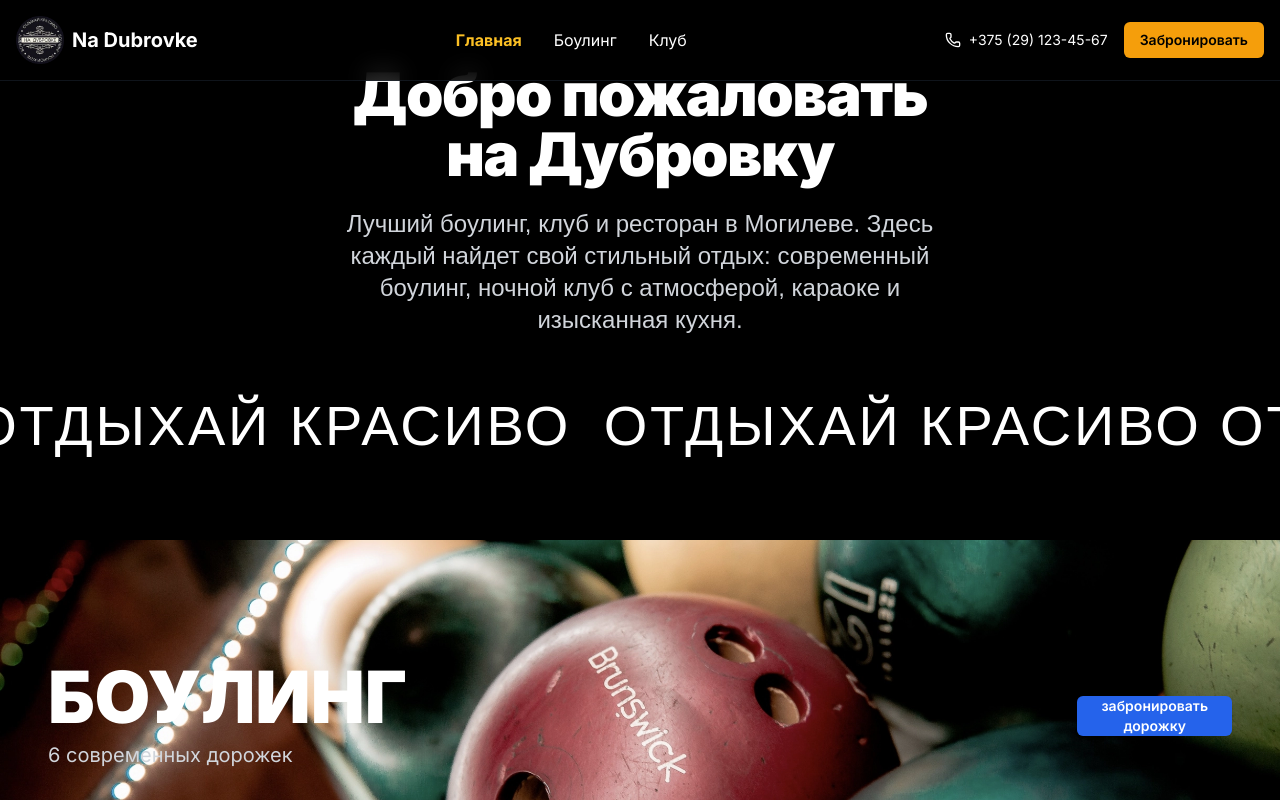
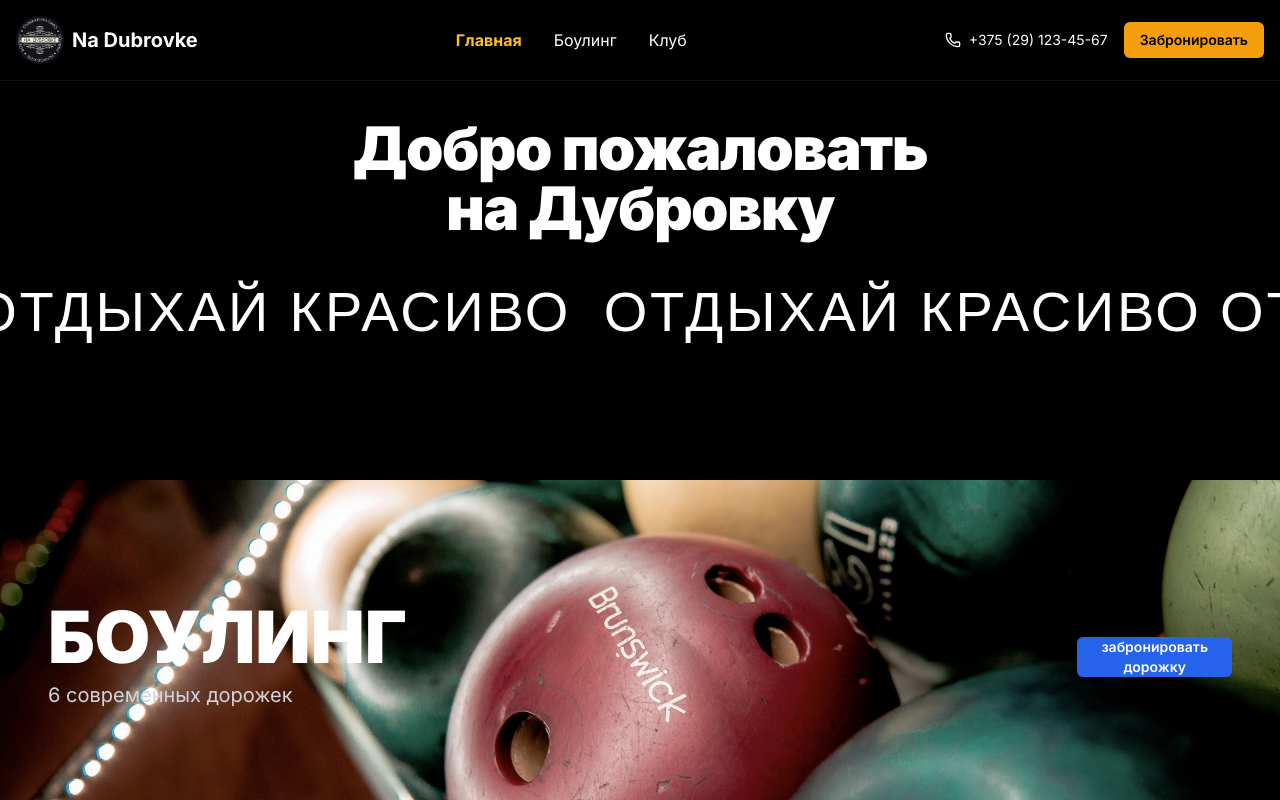
Before and after one commit to Faygo1337/na_dubrovke-bowling, a Next.js app: page / in a window 1280 px wide. Shown: the top 800 px of the page. Built offline with nearby package versions, Linux system fonts and the light colour scheme; a web font is replaced by a local one.

Commit message:
fix: remove description main page

```diff
--- a/app/page.tsx
+++ b/app/page.tsx
@@ -54,11 +54,11 @@ export default function Component() {
           <h1 className="text-4xl md:text-6xl font-black mb-6 tracking-tight font-[\'Dela Gothic One\',_sans-serif]">
             Добро пожаловать на Дубровку
           </h1>
-          <p className="text-lg md:text-2xl text-gray-300 mb-10 font-[\'Montserrat\',_sans-serif]">
+          {/* <p className="text-lg md:text-2xl text-gray-300 mb-10 font-[\'Montserrat\',_sans-serif]">
             Лучший боулинг, клуб и ресторан в Могилеве. Здесь каждый найдет свой
             стильный отдых: современный боулинг, ночной клуб с атмосферой,
             караоке и изысканная кухня.
-          </p>
+          </p> */}
         </div>
         {/* Slide Text Animation */}
         <div className="slide-text-wrapper w-full flex justify-center relative z-10">
```
